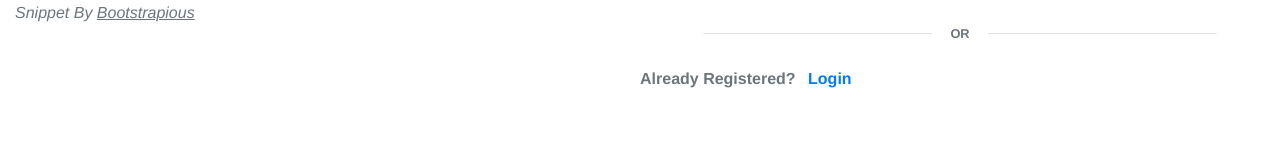
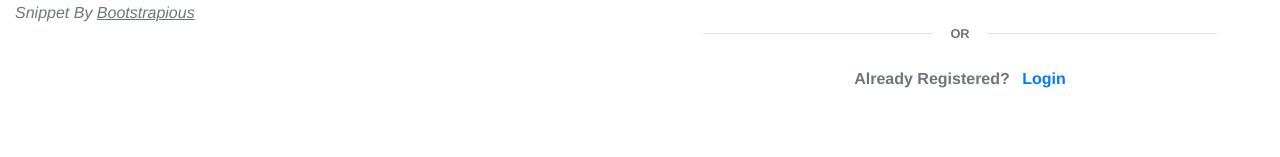
Before and after one commit to FaizanK001/uni-project, a Vue app: page /register in a window 1280 px wide. Shown: the part 552-709 px from the top of the page. Built offline with nearby package versions, Linux system fonts and the light colour scheme; no server answers; what vue3-apexcharts would draw is missing.

Commit message:
changed font placement for element under registration box

```diff
--- a/src/views/Register.vue
+++ b/src/views/Register.vue
@@ -121,8 +121,8 @@
 
 
                         <!-- Already Registered -->
-                        <div class="text-center w-100">
-                            <p class="text-muted font-weight-bold">Already Registered? <router-link to="/login" class="text-primary ml-2">Login</router-link></p>
+                        <div class="w-100">
+                            <p class="text-muted font-weight-bold text-center-box">Already Registered? <router-link to="/login" class="text-primary ml-2">Login</router-link></p>
                         </div>
 
                     </div>
@@ -227,8 +227,12 @@ export default {
     min-height: 100vh;
 }
 
- .border-md {
+.border-md {
     border-width: 2px;
 }
 
+.text-center-box {
+    text-align: center;
+}
+
 </style>
```
